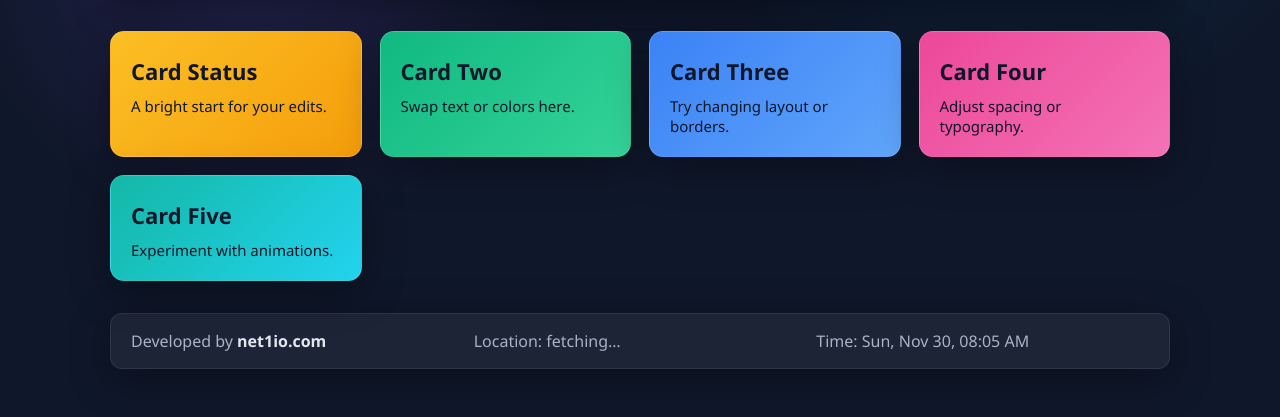
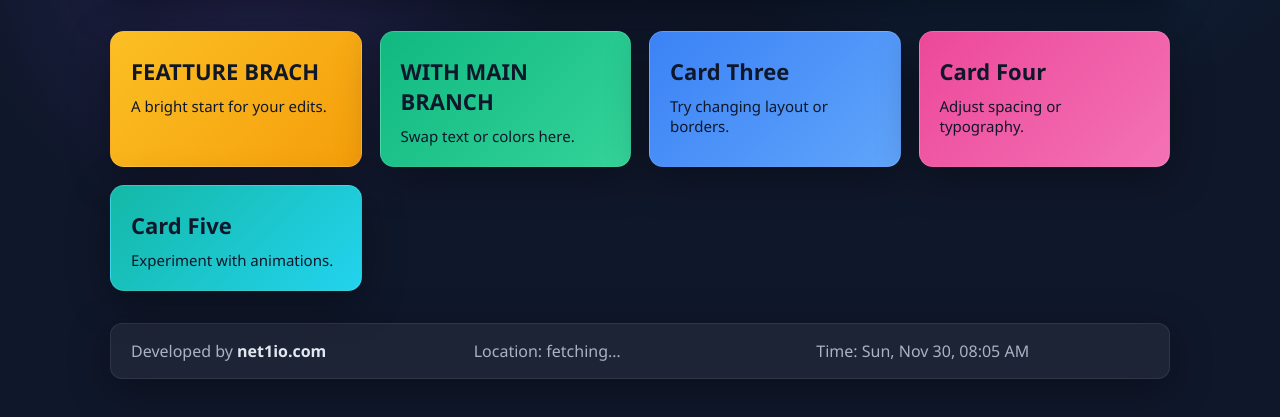
Before and after one commit to mohdazlanabas/practice_git, a website: page index.html in a window 1280 px wide. Shown: the part 219-636 px from the top of the page. Drawn offline with Linux system fonts and the light colour scheme.

Commit message:
Work On Feature Branch

```diff
--- a/index.html
+++ b/index.html
@@ -16,11 +16,11 @@
 
     <main class="cards">
       <article class="card card-one">
-        <h2>Card Status</h2>
+        <h2>FEATTURE BRACH</h2>
         <p>A bright start for your edits.</p>
       </article>
       <article class="card card-two">
-        <h2>Card Two</h2>
+        <h2>WITH MAIN BRANCH</h2>
         <p>Swap text or colors here.</p>
       </article>
       <article class="card card-three">
```
